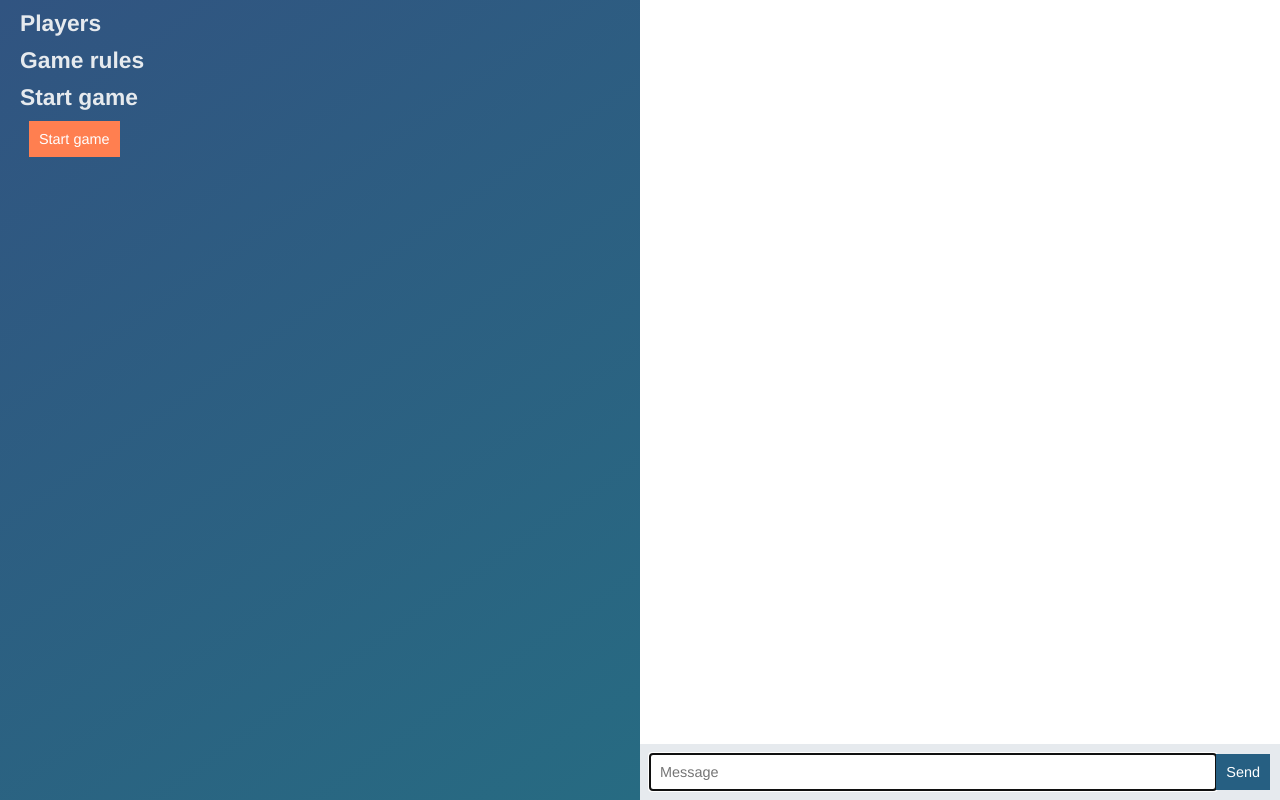
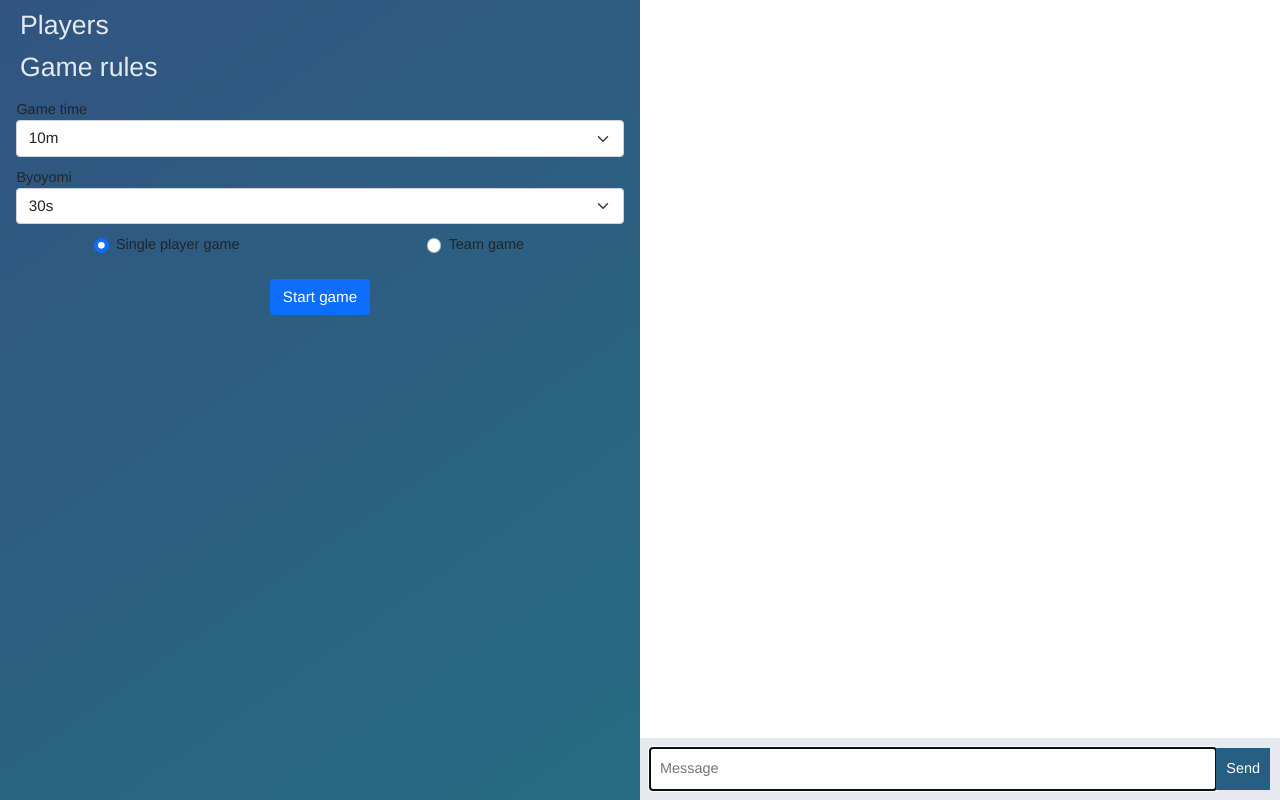
Before and after one commit to Maros15873/YoninShogi-XP, a website: page public/lobby.html in a window 1280 px wide. Drawn offline with nearby package versions, Linux system fonts and the light colour scheme; no server answers.

Commit message:
issue 10, nedokoncene Lobby, displayed html elements, not sending data to BE

```diff
--- /dev/null
+++ b/public/css/lobby.css
@@ -0,0 +1,19 @@
+.team_play_game{
+    display: flex;
+    justify-content: space-around;
+}
+
+.form-check, .form-group {
+    padding: 5px;
+}
+
+.team_play_game > .form-check:hover {
+    background-color: #1c79af;
+    border-radius: 8px;
+}
+
+#gameStart{
+    margin-top: 16px;
+    display: flex;
+    justify-content: center;
+}
--- a/public/js/lobby.js
+++ b/public/js/lobby.js
@@ -108,10 +108,16 @@ document.querySelector('#message_send_button').onclick = (e) => {
     input.value = ''; // clear intput
 };
 
+// Ready to play the game
 document.querySelector('#create-game-btn').onclick = (e) => {
-    socket.emit('listOfUsers', function () {
-        messageTextbox.val('');
-    });
+    const form = document.querySelector('#game_options_form');
+
+    const gameTime = form.elements['game_time_select'].value;
+    const byoyomi = form.elements['byoyomi_select'].value;
+    const isTeamPlay = form.elements['team_play_true'].checked;
+    //console.log(gameTime, byoyomi, isTeamPlay)
+
+    socket.emit('listOfUsers');
 }
 
 socket.on('getUsers', function (data) {
--- a/public/lobby.html
+++ b/public/lobby.html
@@ -1,41 +1,87 @@
 <!DOCTYPE html>
 <html>
-
   <head>
-        <meta charset="utf-8">
+    <meta charset="utf-8" />
     <title>Lobby | YoninShogi</title>
-        <meta name="viewport" content="width=device-width, initial-scale=1, user-scalable=no">
-        <link rel="stylesheet" href="/css/styles.css">
-
+    <meta name="viewport" content="width=device-width, initial-scale=1, user-scalable=no" />
+    <link rel="stylesheet" href="/css/styles.css" />
+    <!-- CSS -->
+    <link
+      href="https://cdn.jsdelivr.net/npm/bootstrap@5.0.0-beta3/dist/css/bootstrap.min.css"
+      rel="stylesheet"
+      integrity="sha384-eOJMYsd53ii+scO/bJGFsiCZc+5NDVN2yr8+0RDqr0Ql0h+rP48ckxlpbzKgwra6"
+      crossorigin="anonymous"
+    />
+    <link rel="stylesheet" href="./css/lobby.css" />
   </head>
 
   <body onload="checkLogin()" class="chat">
-
     <div class="chat__sidebar">
       <div id="room-name"></div>
       <h3>Players</h3>
       <div id="users"></div>
+
+
+      <!-- game options -->
       <h3>Game rules</h3>
-            <div id="gameRules"></div>
-            <h3>Start game</h3>
+      <div class="container">
+        <form id='game_options_form'>
+            <!-- game time -->
+          <div class="form-group">
+            <label for="game_time_select">Game time</label>
+            <select class="form-select" id='game_time_select'>
+                <option value="10">10m</option>
+                <option value="15">15m</option>
+                <option value="20">20m</option>
+                <option value="30">30m</option>
+                <option value="60">60m</option>
+                <option value="120">120m</option>
+            </select>
+          </div>
+
+          <!-- select Byoyomi -->
+          <div class="form-group">
+            <label for="byoyomi_select">Byoyomi</label>
+            <select class="form-select" id='byoyomi_select'>
+              <option value="30">30s</option>
+              <option value="45">45s</option>
+              <option value="60">60s</option>
+              <option value="90">90s</option>
+              <option value="120">120s</option>
+            </select>
+          </div>
+
+           <!-- select team or single play -->
+          <div class="team_play_game">
+            <div class="form-check">
+              <input class="form-check-input" type="radio" name="team_play_radio" id="team_play_true" checked />
+              <label class="form-check-label" for="team_play_true"> Single player game </label>
+            </div>
+            <div class="form-check">
+              <input class="form-check-input" type="radio" name="team_play_radio" id="team_play_false" />
+              <label class="form-check-label" for="team_play_false"> Team game </label>
+            </div>
+          </div>
+        </form>
+      </div>
+
       <div id="gameStart">
-                <button id="create-game-btn"; style="margin-left: 2em;background-color: coral;">Start game</button>
+        <button id="create-game-btn" type="button" class="btn btn-primary" >Start game</button>
       </div>
     </div>
 
+    <!-- list rooms -->
     <script id="room-template" type="text/template">
       <h2 class="room__name">Room: {{room}}</h2>
     </script>
 
     <div class="chat__main">
-
       <ol id="messages" class="chat__messages"></ol>
 
       <div class="chat__footer">
         <input name="message" autofocus type="text" placeholder="Message" autocomplete="off" />
         <button id="message_send_button">Send</button>
       </div>
-
     </div>
 
     <script id="message-template" type="text/template">
@@ -57,5 +103,4 @@
     <script src="/js/libs/deparam.js"></script>
     <script src="/js/lobby.js"></script>
   </body>
-
 </html>
--- a/server/server.js
+++ b/server/server.js
@@ -63,10 +63,9 @@ io.on('connection',(socket) => {
 
     socket.on('listOfUsers', (message, callback) => {
         var user = users.getUser(socket.id);
-        var room = rooms.getRoom(user.room);
-        var userList = users.getUserList(room.id);
-
         if (user) {
+            var room = rooms.getRoom(user.room);
+            var userList = users.getUserList(room.id);
             io.to(user.room).emit('getUsers', userList);
         }
 
```
Lines whose indentation alone changed are shown as unchanged.
